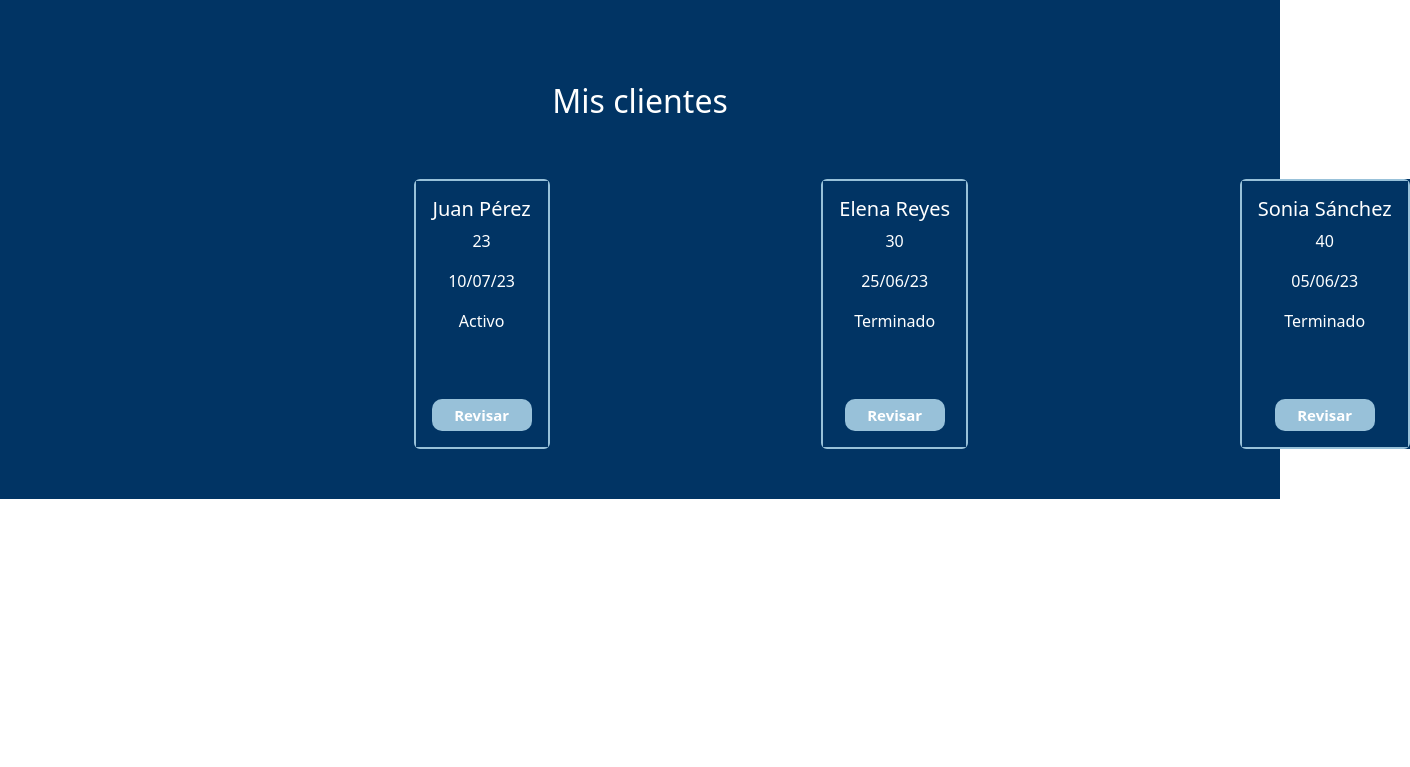
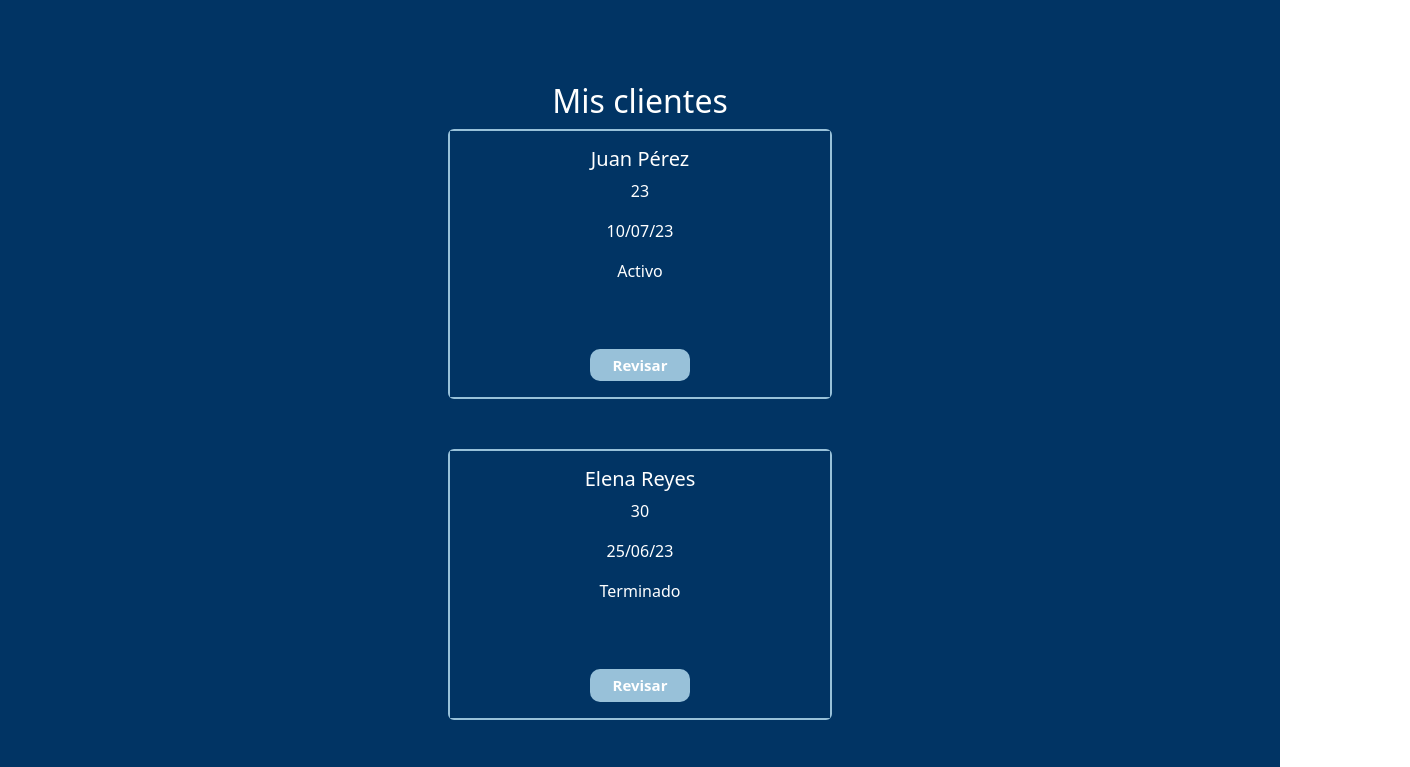
Before and after one commit to AlmaLSt/atkoApp, a plain HTML site: page src/main/resources/templates/homeProfessionals.html in a window 1280 px wide. Shown: the part 880-1647 px from the top of the page, 1410 px wide, since content can reach past the window. Before the commit the page ends 1379 px from the top, so only its background shows below. Drawn offline with nearby package versions, Linux system fonts and the light colour scheme.

Commit message:
Design update

```diff
--- a/src/main/resources/static/styles/homeUsers.css
+++ b/src/main/resources/static/styles/homeUsers.css
@@ -25,23 +25,15 @@ a:link, a:visited, a:active {
     margin-top: 100px;
     text-align: center;
 }
-
-.contratos-display{
-      display: inline-flex;
-      justify-content: space-between;
-      margin: 50px 180px;
-      text-align: center;
-      gap: 60%;
-      color: white;
-      border-radius:10px;
-}
-
 .card-title{
     color: white;
 }
 
 .card{
      border: 2px solid #98C1D9;
+     width: 30%;
+     margin: auto;
+     margin-bottom: 50px;
 }
 
 .btn{
--- a/src/main/resources/templates/homeProfessionals.html
+++ b/src/main/resources/templates/homeProfessionals.html
@@ -79,9 +79,10 @@
 </div>
 <div class="contratos" id="mis-contratos">
     <h2>Mis clientes</h2>
+    <div class="contratos-container">
     <div class="contratos-display">
         <div class="col-sm-6">
-            <div  class="card">
+            <div class="card">
                 <div class="card-body">
                     <h5 class="card-title">Juan Pérez</h5>
                     <p class="card-text">23</p>
@@ -114,6 +115,7 @@
             </div>
         </div>
     </div>
+    </div>
 </div>
 </div>
 <script src="https://cdn.jsdelivr.net/npm/bootstrap@5.3.0/dist/js/bootstrap.bundle.min.js" integrity="sha384-geWF76RCwLtnZ8qwWowPQNguL3RmwHVBC9FhGdlKrxdiJJigb/j/68SIy3Te4Bkz" crossorigin="anonymous"></script>
```
